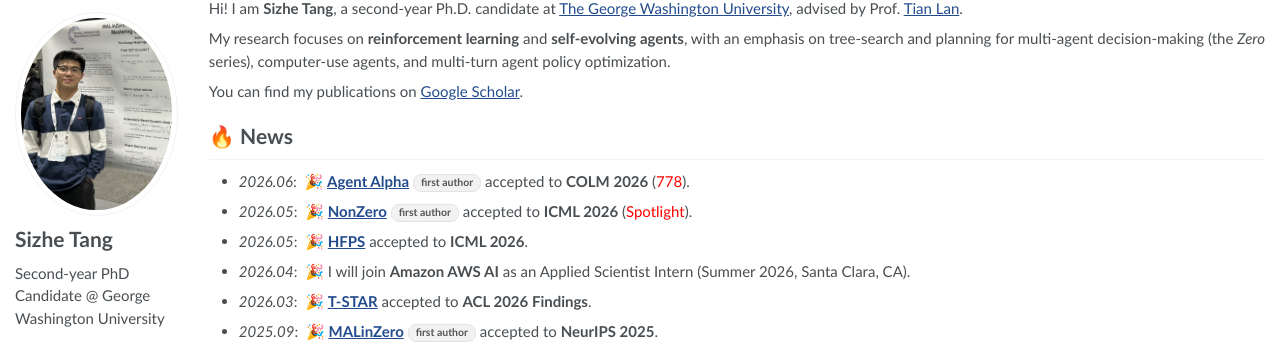
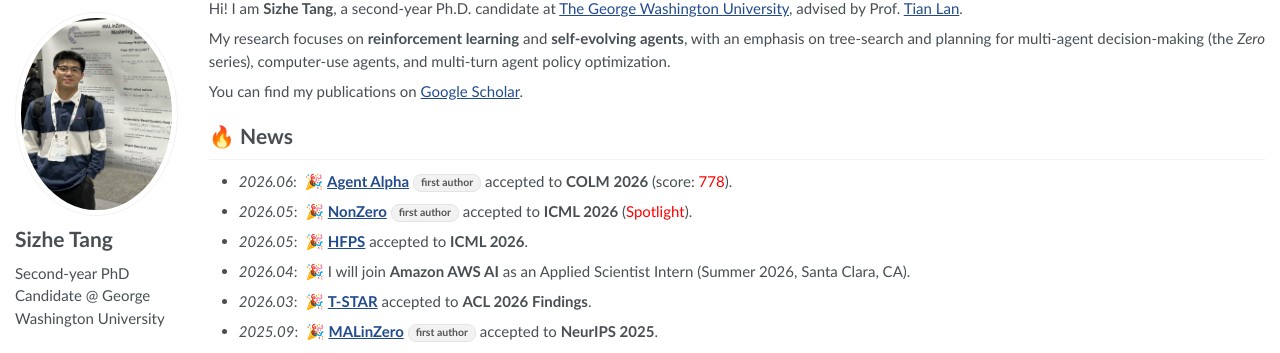
Before and after one commit to sizhe-tang/sizhe-tang.github.io, a Jekyll site: the page built from _pages/about.md, in a window 1280 px wide and 1327 px high. Shown: the part 79-432 px from the top of the window. Built offline with Jekyll 4.4.1, drawn with Linux system fonts in a browser that asks for light colours.

Commit message:
Prefix COLM score with 'score:' label
Co-Authored-By: Claude Opus 4.8 (1M context) <noreply@anthropic.com>

```diff
--- a/_pages/about.md
+++ b/_pages/about.md
@@ -28,7 +28,7 @@ You can find my publications on <a href='https://scholar.google.com/citations?us
 
 
 # 🔥 News
-- *2026.06*: &nbsp;🎉 [**Agent Alpha**](https://arxiv.org/abs/2602.02995) <span class="first-author">first author</span> accepted to **COLM 2026** (<span style="color:red">778</span>).
+- *2026.06*: &nbsp;🎉 [**Agent Alpha**](https://arxiv.org/abs/2602.02995) <span class="first-author">first author</span> accepted to **COLM 2026** (score: <span style="color:red">778</span>).
 - *2026.05*: &nbsp;🎉 [**NonZero**](https://arxiv.org/abs/2605.00751) <span class="first-author">first author</span> accepted to **ICML 2026** (<span style="color:red">Spotlight</span>).
 - *2026.05*: &nbsp;🎉 [**HFPS**](https://arxiv.org/abs/2602.06939) accepted to **ICML 2026**.
 - *2026.04*: &nbsp;🎉 I will join **Amazon AWS AI** as an Applied Scientist Intern (Summer 2026, Santa Clara, CA).
```
